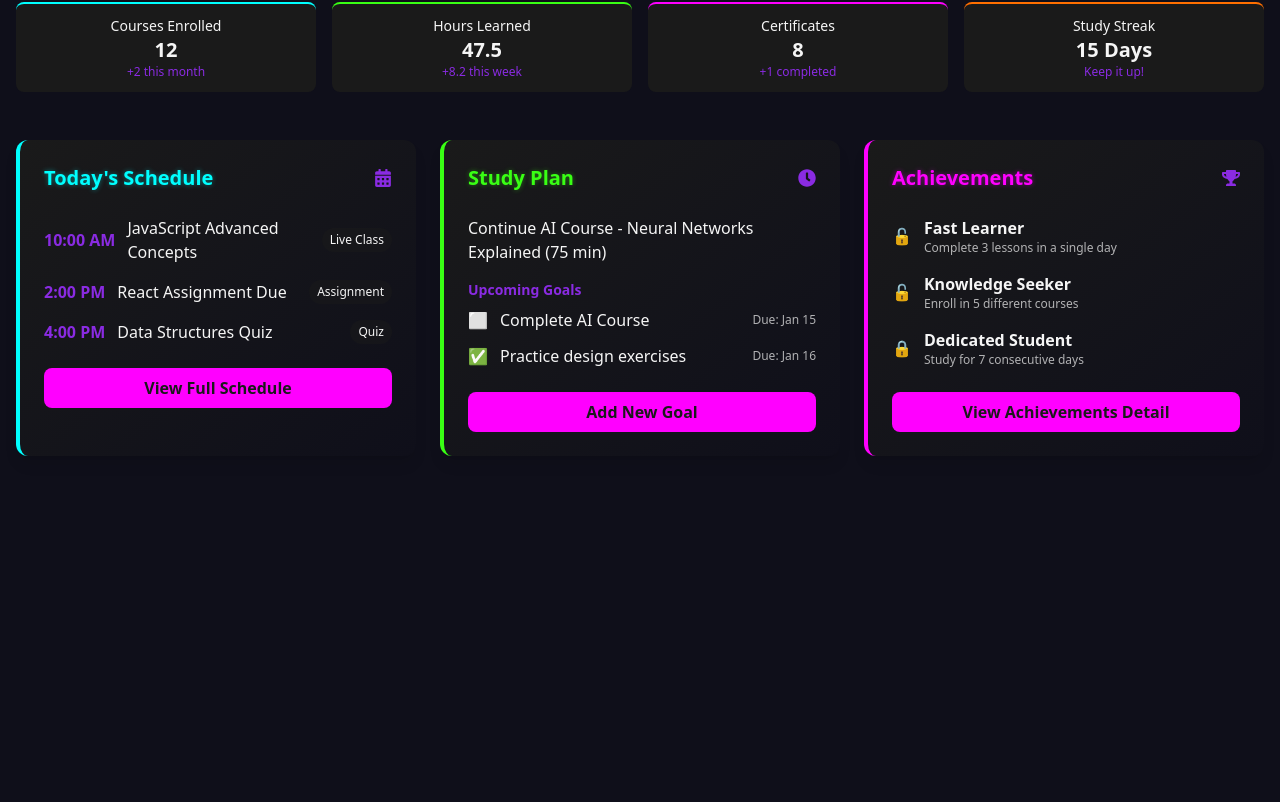
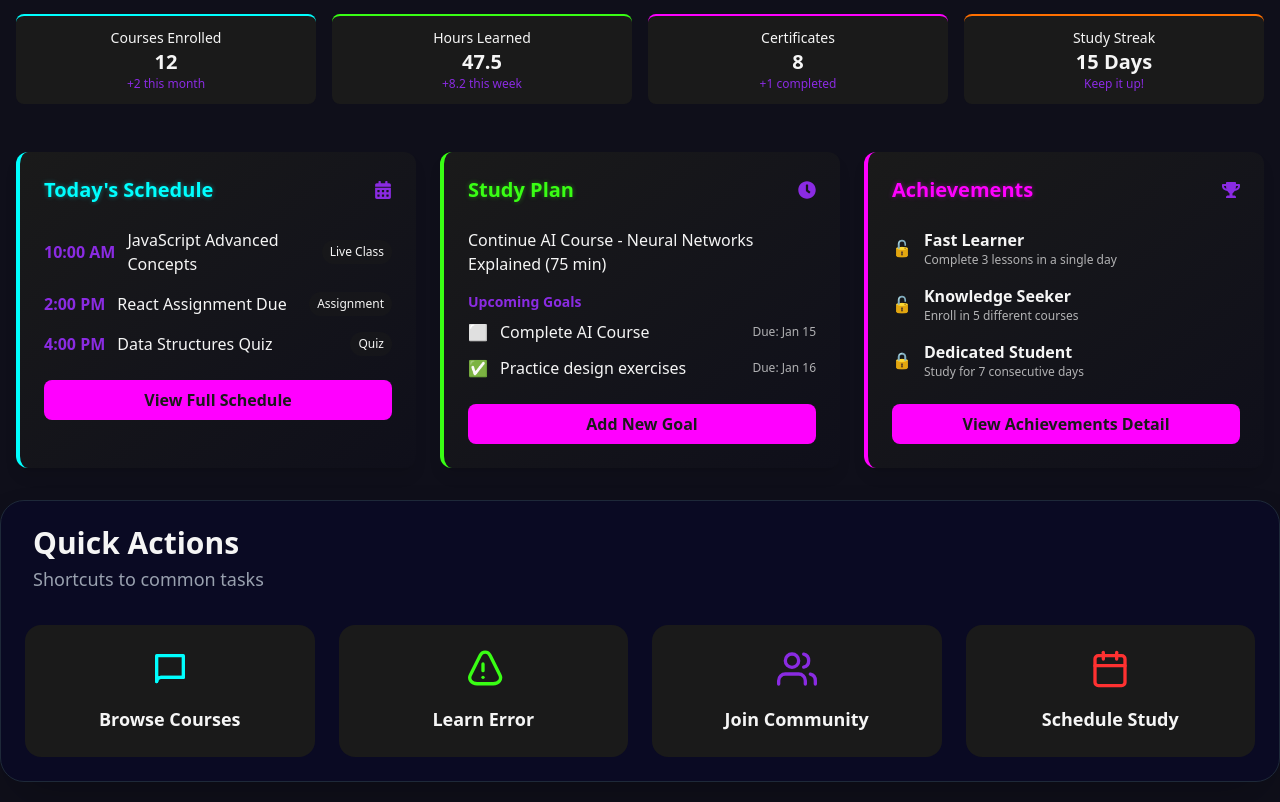
Before and after one commit to code-by-muthu/LMS-learning, a React (Vite) app: page /dashboard in a window 1280 px wide. Shown: the part 612-1414 px from the top of the page. Before the commit the page ends 1100 px from the top, so only its background shows below. Built offline with nearby package versions, Linux system fonts and the light colour scheme.

Commit message:
feet(ui):dashbord added

```diff
--- a/src/components/Dashboard/DashFirstSection.jsx
+++ b/src/components/Dashboard/DashFirstSection.jsx
@@ -1,3 +1,4 @@
+
 import React, { useEffect, useState } from 'react';
 import { Link } from 'react-router-dom';
 import { gsap } from 'gsap';
@@ -9,10 +10,10 @@ import { GiLevelEndFlag } from "react-icons/gi";
 const DashFirstSection = () => {
   const [courses, setCourses] = useState([
     { id: "1", title: "Python for Everybody", progress: 20, duration: "15 hours", img: "/images/technology.png", points: 10 },
-    { id: "2", title: "JavaScript Basics", progress: 50, duration: "10 hours", img: "/images/javascript.png", points: 8 },
-    { id: "3", title: "React Fundamentals", progress: 75, duration: "12 hours", img: "/images/react.png", points: 12 },
-    { id: "ai101", title: "AI Introduction", progress: 30, duration: "20 hours", img: "/images/ai.png", points: 15 },
-    { id: "web101", title: "Web Development", progress: 60, duration: "18 hours", img: "/images/webdev.png", points: 10 },
+    { id: "2", title: "JavaScript Basics", progress: 50, duration: "10 hours", img: "/images/science-engineering.png", points: 8 },
+    { id: "3", title: "React Fundamentals", progress: 75, duration: "12 hours", img: "/images/design.png", points: 12 },
+    { id: "ai101", title: "AI Introduction", progress: 30, duration: "20 hours", img: "/images/data-science.png", points: 15 },
+    { id: "web101", title: "Web Development", progress: 60, duration: "18 hours", img: "/images/personal-development.png", points: 10 },
   ]);
 
   const userProgress = {
@@ -97,9 +98,9 @@ const DashFirstSection = () => {
 
             <div className="flex flex-col items-center space-y-4">
          <div className="flex items-center justify-center gap-4 bg-[var(--dark-charcoal)]/60   shadow-[0_0_12px_var(--purple-glow)] w-full">
-            <div className="flex items-center gap-3 ">
-                <div className="p-2 rounded-full bg-[#22cb90] inline-flex items-center justify-center">
-                  <FaBolt className="text-2xl text-[var(--neon-purple)] drop-shadow-[0_0_6px_var(--purple-glow)]" />
+            <div className="flex items-center gap-0 ">
+                <div className="p-2 rounded-full  inline-flex items-center justify-center">
+                  <FaUserCircle className="text-4xl text-[var(--neon-purple)] drop-shadow-[0_0_6px_var(--purple-glow)]" />
                 </div>
                 <p className="text-lg font-bold text-[var(--white-smoke)]">
                   Current Level <span className="text-[var(--neon-purple)]">{userProgress.level}</span>
--- /dev/null
+++ b/src/components/Dashboard/QuickActions.jsx
@@ -0,0 +1,111 @@
+
+import React from 'react';
+
+function QuickActions() {
+  const actions = [
+    {
+      name: 'Browse Courses',
+      icon: (
+        <svg
+          className="w-10 h-10"
+          fill="none"
+          stroke="var(--electric-blue)"
+          strokeWidth="2"
+          strokeLinecap="round"
+          strokeLinejoin="round"
+          viewBox="0 0 24 24"
+        >
+          <path d="M4 19.5A2.5 2.5 0 0 1 6.5 17H20" />
+          <path d="M4 4h16v13H6.5A2.5 2.5 0 0 0 4 19.5V4z" />
+        </svg>
+      ),
+      glowColor: 'hover:shadow-[0_0_15px_var(--blue-glow)]',
+    },
+    {
+      name: 'Learn Error',
+      icon: (
+        <svg
+          className="w-10 h-10"
+          fill="none"
+          strokeLinecap="round"
+          strokeLinejoin="round"
+          strokeWidth="2"
+          viewBox="0 0 24 24"
+          stroke="var(--acid-green)"
+        >
+          <path d="M10.29 3.868c1.334-2.668 4.666-2.668 6 0l5.83 11.66c1.334 2.668-.666 5.332-4 5.332H8.46c-3.334 0-5.334-2.664-4-5.332l5.83-11.66z" />
+          <path d="M12 9v4" />
+          <path d="M12 17h.01" />
+        </svg>
+      ),
+      glowColor: 'hover:shadow-[0_0_15px_var(--green-glow)]',
+    },
+    {
+      name: 'Join Community',
+      icon: (
+        <svg
+          className="w-10 h-10"
+          fill="none"
+          stroke="var(--neon-purple)"
+          strokeWidth="2"
+          strokeLinecap="round"
+          strokeLinejoin="round"
+          viewBox="0 0 24 24"
+        >
+          <path d="M17 21v-2a4 4 0 0 0-4-4H5a4 4 0 0 0-4 4v2" />
+          <circle cx="9" cy="7" r="4" />
+          <path d="M23 21v-2a4 4 0 0 0-3-3.87" />
+          <path d="M16 3.13a4 4 0 0 1 0 7.75" />
+        </svg>
+      ),
+      glowColor: 'hover:shadow-[0_0_15px_var(--neon-purple)]',
+    },
+    {
+      name: 'Schedule Study',
+      icon: (
+        <svg
+          className="w-10 h-10"
+          fill="none"
+          stroke="var(--neon-red)"
+          strokeWidth="2"
+          strokeLinecap="round"
+          strokeLinejoin="round"
+          viewBox="0 0 24 24"
+        >
+          <rect x="3" y="4" width="18" height="18" rx="2" ry="2" />
+          <line x1="16" y1="2" x2="16" y2="6" />
+          <line x1="8" y1="2" x2="8" y2="6" />
+          <line x1="3" y1="10" x2="21" y2="10" />
+        </svg>
+      ),
+      glowColor: 'hover:shadow-[0_0_15px_var(--neon-red)]',
+    },
+  ];
+
+  return (
+    <div className="bg-[#0A0A23] text-[#F5F5F5] font-sans p-6 mb-20 lg:mb-5 sm:mb-20 rounded-3xl w-full lg:max-w-7xl mx-auto shadow-2xl  border border-gray-800">
+      <h2 className="text-3xl font-bold ml-2 mb-1">Quick Actions</h2>
+      <p className="text-gray-400 text-lg ml-2 mb-8">Shortcuts to common tasks</p>
+      <div className="grid grid-cols-2 sm:grid-cols-2 lg:grid-cols-4 gap-6">
+        {actions.map((action, index) => (
+          <button
+            key={index}
+            className={`
+              bg-[#1A1A1A]
+              p-6 rounded-2xl
+              flex flex-col items-center justify-center
+              text-center transition-all duration-300
+              hover:scale-105
+              ${action.glowColor}
+            `}
+          >
+            <div className="mb-4">{action.icon}</div>
+            <span className="text-lg font-semibold">{action.name}</span>
+          </button>
+        ))}
+      </div>
+    </div>
+  );
+}
+
+export default QuickActions;
--- a/src/pages/Dashboard.jsx
+++ b/src/pages/Dashboard.jsx
@@ -2,6 +2,13 @@ import React from 'react';
 import DashFirstSection from '../components/Dashboard/DashFirstSection';
 import DashboardProgressWidget from '../components/Dashboard/DashboardProgressWidget';
 import Dashboard3Section from '../components/Dashboard/Dashboard3Section';
+import QuickActions from '../components/Dashboard/QuickActions';
+
+
+
+
+//change the dummydata into json file access to the page also in the commmponents and link it peropelry
+
 const Dashboard = () => {
   return (
     <div className="bg-[var(--main-bg)] min-h-screen text-[var(--white-smoke)]">
@@ -11,9 +18,9 @@ const Dashboard = () => {
         </h1>
       </div>
       <DashFirstSection />
-
        <DashboardProgressWidget />
        <Dashboard3Section />
+       <QuickActions />
 
     </div>
   );
```
